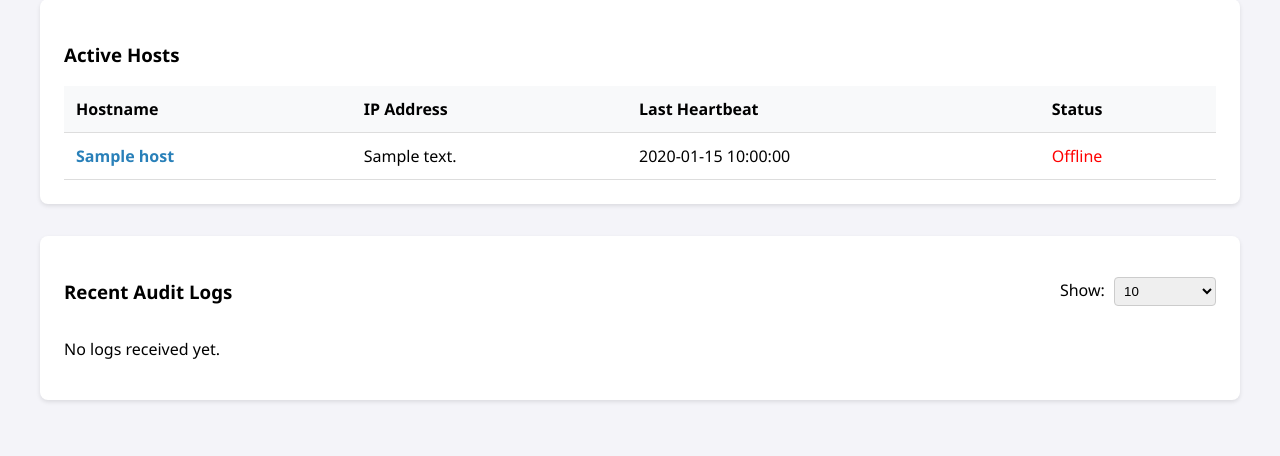
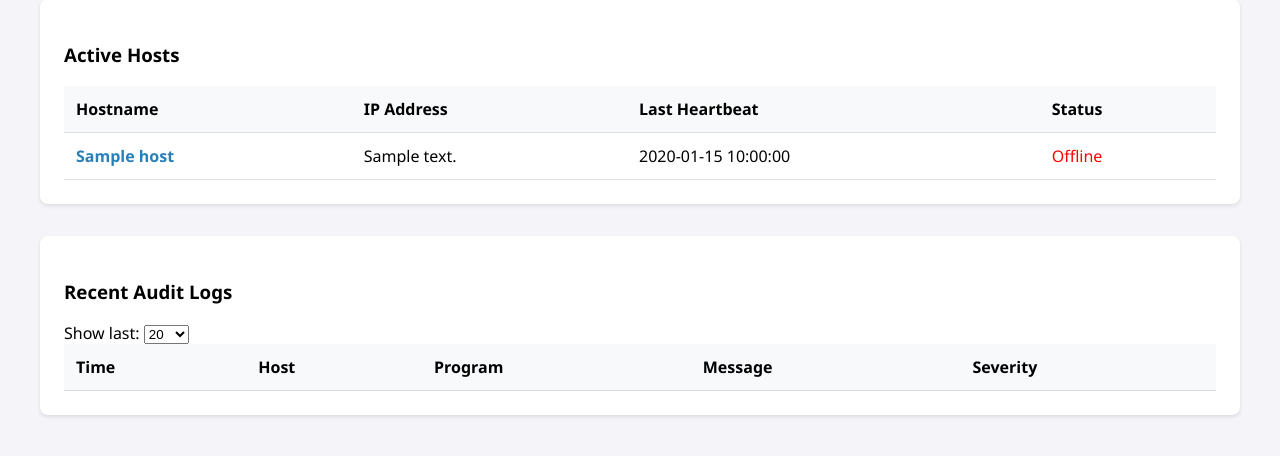
Before and after one commit to arturght06/kso-proj, a Flask app: page / in a window 1280 px wide. Shown: the part 180-636 px from the top of the page. Run offline with Flask 3, Linux system fonts and the light colour scheme; a user stored in the database is signed in; tables that the repository leaves empty hold one stand-in row (values such as "Sample post"); lists and menus that the app fills with data are empty; some libraries are stand-ins or nearby versions.

Commit message:
Updating logs limit

```diff
--- a/server/templates/dashboard.html
+++ b/server/templates/dashboard.html
@@ -3,63 +3,62 @@
 {% block content %}
 <script src="https://cdnjs.cloudflare.com/ajax/libs/socket.io/4.0.1/socket.io.js"></script>
 <script type="text/javascript">
-    function changeLimit(limit) {
-        const url = new URL(window.location.href);
-        url.searchParams.set('limit', limit);
-        window.location.href = url.toString();
-    }
-
-    function toggleDetails(rowId) {
-        var x = document.getElementById("raw-" + rowId);
-        if (x.style.display === "none") {
-            x.style.display = "table-row";
-        } else {
-            x.style.display = "none";
-        }
-    }
-
     document.addEventListener("DOMContentLoaded", function() {
         var socket = io();
 
         socket.on('connect', function() {
-            console.log("Connected to Dashboard.");
+            console.log("Connected to Dashboard. Requesting ALL streams.");
+            // Send empty object -> Request ALL logs
             socket.emit('start_monitoring', {});
         });
 
+        // 1. Host Status Updates
         socket.on('host_status_update', function(data) {
             var statusSpan = document.getElementById("status-" + data.host_id);
             var lastSeenCell = document.getElementById("last-seen-" + data.host_id);
+
             if (statusSpan) {
-                statusSpan.style.color = data.is_online ? "green" : "red";
-                statusSpan.innerText = data.is_online ? "Online" : "Offline";
+                if (data.is_online) {
+                    statusSpan.style.color = "green";
+                    statusSpan.innerText = "Online";
+                } else {
+                    statusSpan.style.color = "red";
+                    statusSpan.innerText = "Offline";
                 }
-            if (lastSeenCell) lastSeenCell.innerText = data.last_seen;
+            }
+            if (lastSeenCell) {
+                lastSeenCell.innerText = data.last_seen;
+            }
         });
 
+        // 2. New Log Updates
         socket.on('new_log', function(data) {
             var tableBody = document.querySelector("#logs-table tbody");
-            if (!tableBody) return;
-
-            var uniqueId = Date.now() + Math.random().toString(36).substr(2, 9);
+            if (!tableBody) return; // Safety check
 
             var row = tableBody.insertRow(0);
+
+            // Highlight animation
             row.style.backgroundColor = "#e8f5e9";
             setTimeout(() => { row.style.transition = "background 1s"; row.style.backgroundColor = "transparent"; }, 500);
 
-            var color = data.severity === 'critical' ? 'red' : (data.severity === 'warning' ? 'orange' : 'black');
+            var color = 'black';
+            if(data.severity === 'critical') color = 'red';
+            else if(data.severity === 'warning') color = 'orange';
+
+            // Safe message handling (handle nulls)
+            var safeMessage = (data.message || "").substring(0, 100);
 
             row.innerHTML = `
                 <td>${data.timestamp}</td>
                 <td>${data.hostname}</td>
-                <td><strong>${data.program}</strong></td>
-                <td>${data.message.substring(0, 50)}...</td>
+                <td>${data.program}</td>
+                <td style="font-family: monospace;">${safeMessage}...</td>
                 <td style="font-weight: bold; color: ${color}">${data.severity}</td>
-                <td><button onclick="alert('${data.message.replace(/'/g, "\\'")}')" class="btn" style="padding: 2px 8px; font-size: 0.8em;">Raw</button></td>
             `;
 
-            var limit = {{ current_limit }};
-            if(tableBody.rows.length > limit) {
-                tableBody.deleteRow(limit);
+            if(tableBody.rows.length > 20) {
+                tableBody.deleteRow(20);
             }
         });
     });
@@ -104,30 +103,28 @@
 </div>
 
 <div class="card">
-    <div style="display: flex; justify-content: space-between; align-items: center; margin-bottom: 15px;">
     <h3>Recent Audit Logs</h3>
-
-        <div>
-            <label for="limit-select" style="margin-right: 5px;">Show:</label>
-            <select id="limit-select" onchange="changeLimit(this.value)" style="padding: 5px; border-radius: 4px; border: 1px solid #ccc;">
-                <option value="10" {% if current_limit == 10 %}selected{% endif %}>10</option>
-                <option value="20" {% if current_limit == 20 %}selected{% endif %}>20 (Default)</option>
-                <option value="50" {% if current_limit == 50 %}selected{% endif %}>50</option>
-                <option value="100" {% if current_limit == 100 %}selected{% endif %}>100</option>
+    <label for="limit-select">Show last:</label>
+    <select id="limit-select">
+        {% for val in [10, 20, 50, 100] %}
+            <option value="{{ val }}" {% if request.args.get('limit', 20, type=int) == val %}selected{% endif %}>{{ val }}</option>
+        {% endfor %}
     </select>
-        </div>
-    </div>
-
-    {% if logs %}
+    <script>
+        document.getElementById('limit-select').addEventListener('change', function() {
+            const params = new URLSearchParams(window.location.search);
+            params.set('limit', this.value);
+            window.location.search = params.toString();
+        });
+    </script>
     <table id="logs-table">
         <thead>
             <tr>
-                    <th style="width: 15%;">Time</th>
-                    <th style="width: 15%;">Host</th>
-                    <th style="width: 15%;">Event Key</th>
-                    <th style="width: 20%;">Executable / User</th>
-                    <th style="width: 10%;">Severity</th>
-                    <th style="width: 10%;">Action</th>
+                <th>Time</th>
+                <th>Host</th>
+                <th>Program</th>
+                <th>Message</th>
+                <th>Severity</th>
             </tr>
         </thead>
         <tbody>
@@ -135,48 +132,14 @@
             <tr>
                 <td>{{ log.timestamp.strftime('%H:%M:%S') }}</td>
                 <td>{{ log.host.hostname }}</td>
-
-                    <td>
-                        <span style="background: #eef2f3; padding: 2px 6px; border-radius: 4px; font-family: monospace; color: #2c3e50;">
-                            {{ log.details.get('key_label', 'unknown') if log.details else 'unknown' }}
-                        </span>
-                    </td>
-
-                    <td>
-                        {% if log.details and log.details.get('executable') %}
-                            <div style="font-size: 0.9em; font-weight: bold;">{{ log.details.get('executable') }}</div>
-                        {% endif %}
-                        {% if log.details and log.details.get('uid') %}
-                            <div style="font-size: 0.8em; color: #7f8c8d;">UID: {{ log.details.get('uid') }}</div>
-                        {% endif %}
-                        {% if not log.details or (not log.details.get('executable') and not log.details.get('uid')) %}
-                            <span style="color: #ccc;">-</span>
-                        {% endif %}
-                    </td>
-
+                <td>{{ log.program }}</td>
+                <td style="font-family: monospace;">{{ log.message[:100] }}...</td>
                 <td style="font-weight: bold; color: {{ 'red' if log.severity.value == 'critical' else 'orange' if log.severity.value == 'warning' else 'black' }}">
                     {{ log.severity.value }}
-                    </td>
-
-                    <td>
-                        <button onclick="toggleDetails({{ log.id }})" class="btn" style="padding: 4px 10px; font-size: 0.8em; background: #34495e;">
-                            Details
-                        </button>
-                    </td>
-                </tr>
-
-                <tr id="raw-{{ log.id }}" style="display: none; background-color: #f8f9fa;">
-                    <td colspan="6" style="padding: 10px;">
-                        <div style="font-family: monospace; font-size: 0.85em; white-space: pre-wrap; word-break: break-all; color: #555;">
-                            <strong>Raw Message:</strong><br>{{ log.message }}
-                        </div>
                 </td>
             </tr>
             {% endfor %}
         </tbody>
     </table>
-    {% else %}
-        <p>No logs received yet.</p>
-    {% endif %}
 </div>
 {% endblock %}
```
Lines whose indentation alone changed are shown as unchanged.
